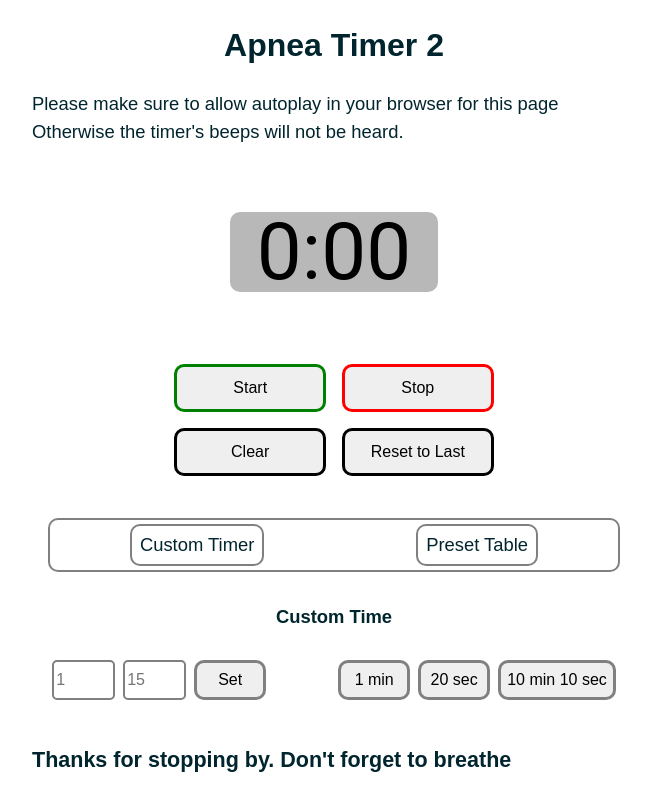
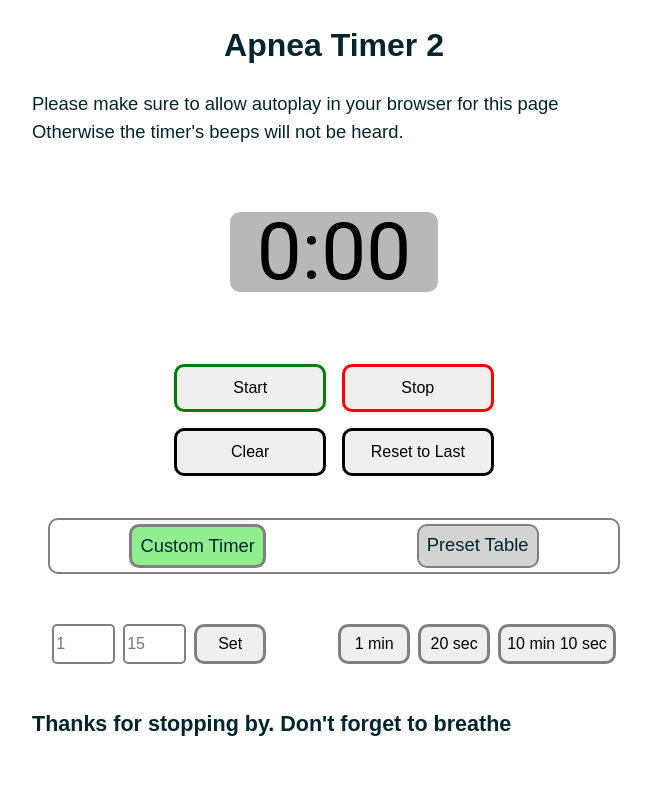
Before and after one commit to ccchrissss/apnea-timer-2, a React (Vite) app: page / in a window 1280 px wide. Shown: the top 810 px of the page, without its empty margins (306-957 px from the left). Built offline with nearby package versions, Linux system fonts and the light colour scheme.

Commit message:
feat: add conditional styling for WorkoutType component.

```diff
--- a/src/components/InputsAndPresets.jsx
+++ b/src/components/InputsAndPresets.jsx
@@ -39,7 +39,7 @@ const InputsAndPresets = ({ state, handleOnSetPreset100, handleOnSetPreset020, h
 
   return (
     <StyledInputsAndPresets style={{ display: state == 'custom timer' ? 'flex' : 'none'}}>
-      <Inputs formName={'Custom Time'} onSetTimerFromInputs={handleOnSetTimerFromInputs} />
+      <Inputs onSetTimerFromInputs={handleOnSetTimerFromInputs} />
       <PresetTimes
         onSetPreset100={handleOnSetPreset100}
         onSetPreset020={handleOnSetPreset020}
--- a/src/components/Timer.jsx
+++ b/src/components/Timer.jsx
@@ -173,7 +173,6 @@ function Timer() {
     setLastMinutes(10);
     setLastSeconds(10)
   }
-
   const handleOnSetTimerFromInputs = (e) => {
 
     e.preventDefault()
@@ -206,6 +205,7 @@ function Timer() {
       <WorkoutType
         handleCustomTimerClick={handleCustomTimerClick}
         handlePresetTableClick={handlePresetTableClick}
+        selection={currentWorkoutType}
       />
       <InputsAndPresets
         handleOnSetPreset100={handleOnSetPreset100}
--- a/src/components/WorkoutTable.jsx
+++ b/src/components/WorkoutTable.jsx
@@ -19,7 +19,7 @@ const WorkoutTable = ({ state }) => {
         </div>
       </fieldset>
 
-      <Inputs formName={'tbd'} />
+      <Inputs />
 
       <table>
         <thead>
--- a/src/components/WorkoutType.jsx
+++ b/src/components/WorkoutType.jsx
@@ -1,16 +1,16 @@
 import { StyledWorkoutType } from './styles/WorkoutType.styled'
 
 
-const WorkoutType = ({ handleCustomTimerClick, handlePresetTableClick }) => {
+const WorkoutType = ({ handleCustomTimerClick, handlePresetTableClick, selection }) => {
 
 
   return (
 
-    <StyledWorkoutType>
+    <StyledWorkoutType selection={selection}>
       <nav>
         <ul>
-          <li onClick={handleCustomTimerClick}>Custom Timer</li>
-          <li onClick={handlePresetTableClick}>Preset Table</li>
+          <li selection={selection} onClick={handleCustomTimerClick}>Custom Timer</li>
+          <li selection={selection} onClick={handlePresetTableClick}>Preset Table</li>
         </ul>
       </nav>
     </StyledWorkoutType>
--- a/src/components/styles/WorkoutType.styled.jsx
+++ b/src/components/styles/WorkoutType.styled.jsx
@@ -22,5 +22,13 @@ export const StyledWorkoutType = styled.section`
     background-color: lightgrey;
     cursor: pointer;
   }
+  ul > li:nth-child(1) {
+    background-color: ${props => props.selection == 'custom timer' ? 'lightgreen' : 'lightgrey'};
+    border: ${props => props.selection == 'custom timer' ? 'solid 3px grey' : 'sold 2px gray'}
+  }
+  ul > li:nth-child(2) {
+    background-color: ${props => props.selection == 'preset table' ? 'lightgreen' : 'lightgrey'};
+    border: ${props => props.selection == 'preset table' ? 'solid 3px grey' : 'sold 2px gray'};
+  }
 
 `
```
